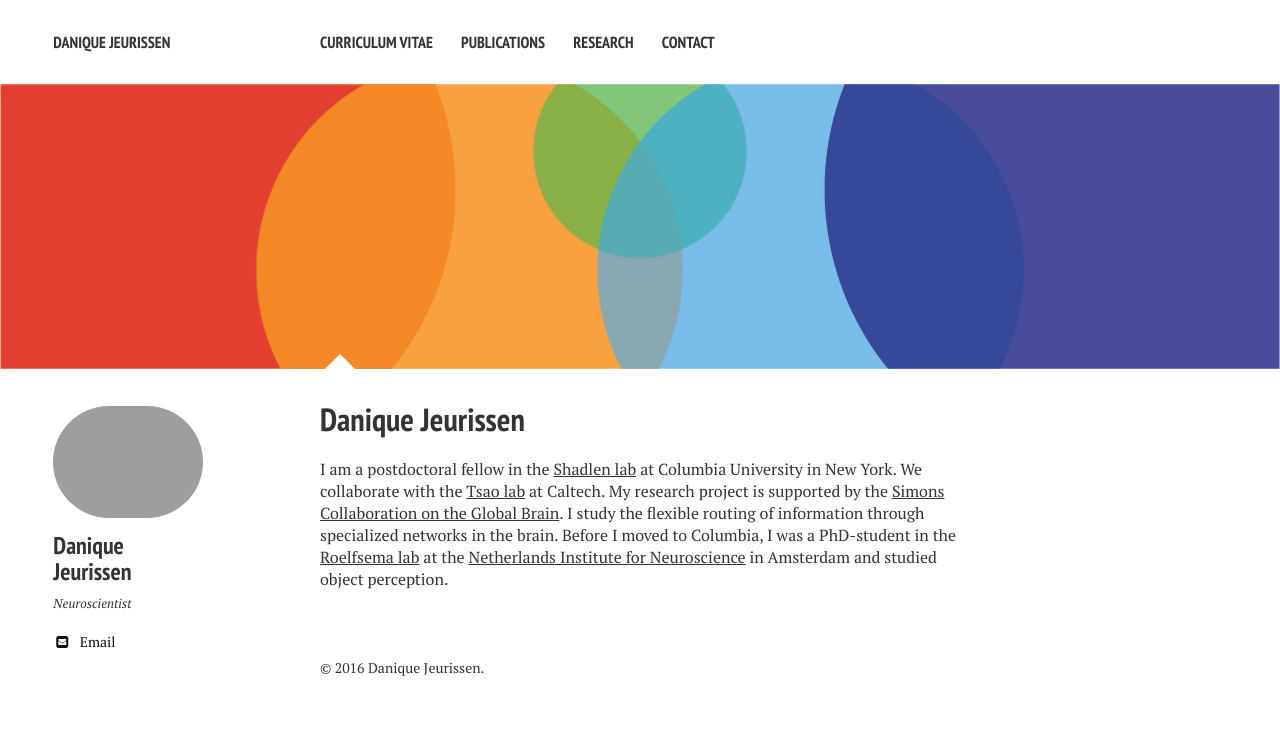
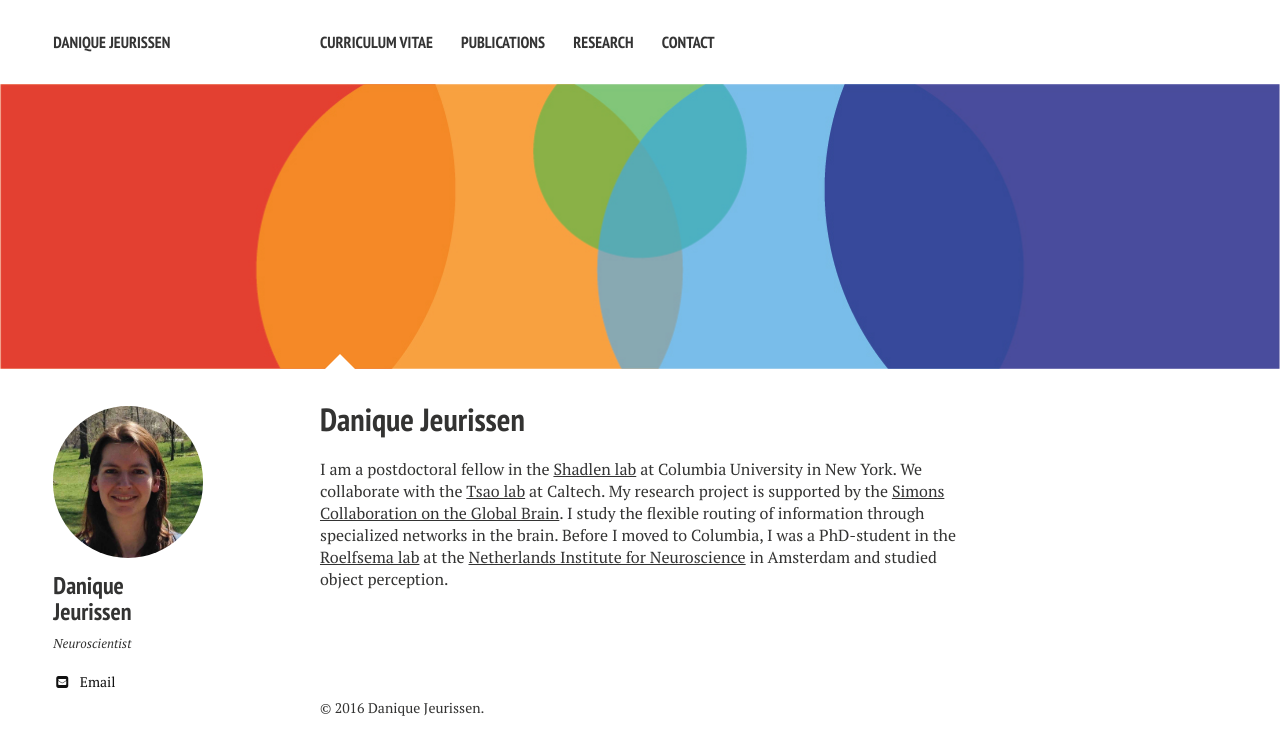
Before and after one commit to DaniqueJeurissen/DaniqueJeurissen.github.io, a Jekyll site: the page built from index.md, in a window 1280 px wide. Shown: the top 755 px of the page. Built offline with Jekyll 4.4.1, drawn with Linux system fonts in a browser that asks for light colours; nearby versions of some CDN libraries.

Commit message:
up-date photo

```diff
--- a/_config.yml
+++ b/_config.yml
@@ -27,7 +27,7 @@ kramdown:
 # Site owner
 owner:
   name: Danique Jeurissen
-  avatar: danique.png
+  avatar: danique.jpg
   bio: Neuroscientist
   email: jjj2132@columbia.edu
   disqus-shortname:
```
Also changed, not shown: images/danique.jpg (added), 12 other files.
